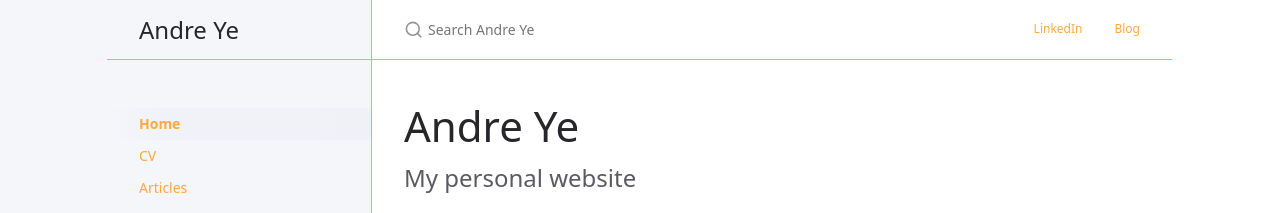
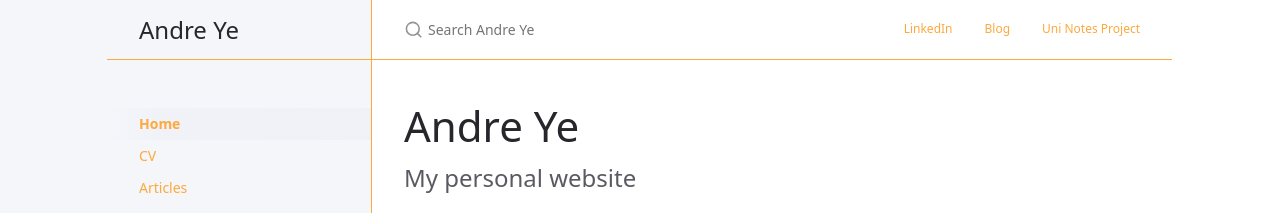
Before and after one commit to andre-ye/andre-ye.github.io-retired, a Jekyll site: the page built from index.md, in a window 1280 px wide. Shown: the top 213 px of the page. Built offline with Jekyll 4.4.1, drawn with Linux system fonts in a browser that asks for light colours; nearby versions of some CDN libraries.

Commit message:
Update _config.yml

```diff
--- a/_config.yml
+++ b/_config.yml
@@ -70,6 +70,8 @@ aux_links:
     - "https://linkedin.com/in/andre-ye"
   "Blog":
     - "https://andre-ye.medium.com"
+  "Uni Notes Project":
+    - "https://andre-ye.github.io/uni"
 
 # Makes Aux links open in a new tab. Default is false
 aux_links_new_tab: true
```
